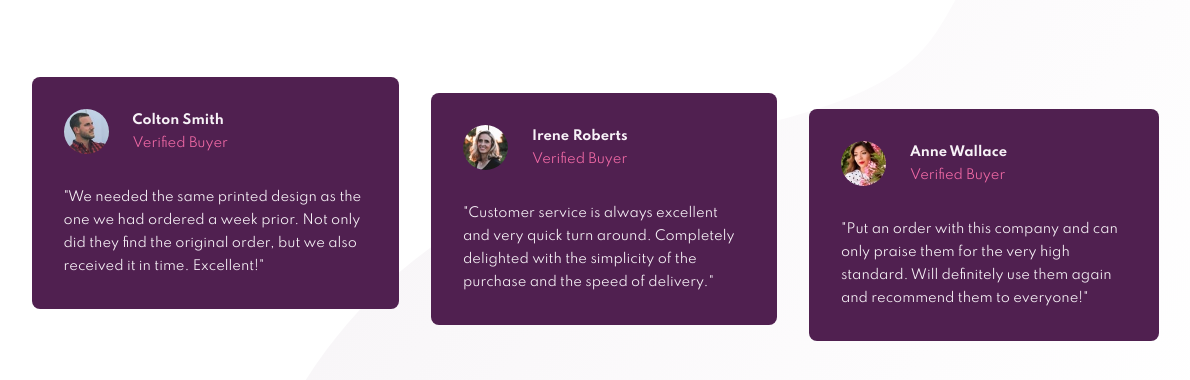
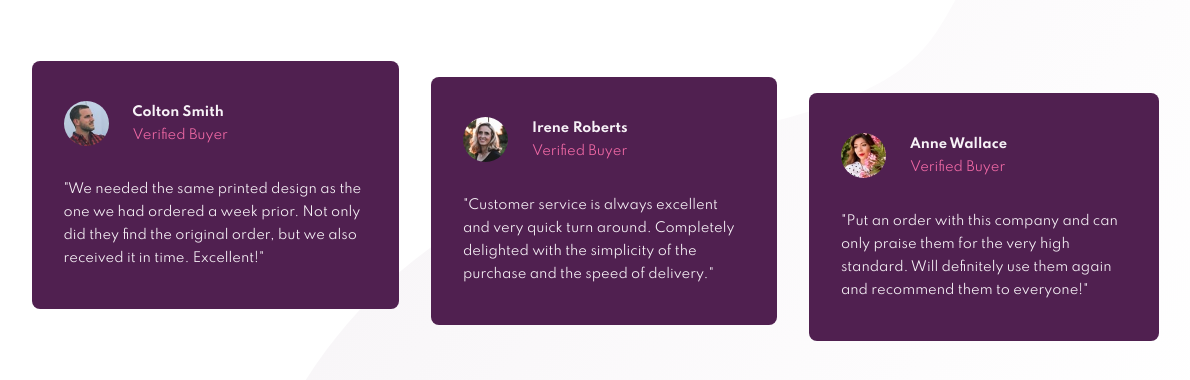
Before and after one commit to cnguyen-13/social-proof, a plain HTML site: page index.html in a window 1536 px wide. Shown: the part 370-750 px from the top of the page, without its empty margins (173-1363 px from the left). Drawn offline with Linux system fonts and the light colour scheme.

Commit message:
Adjusted comment padding CSS

```diff
--- a/sass/_comments.scss
+++ b/sass/_comments.scss
@@ -39,7 +39,10 @@
     #comments {
         flex-direction: row;
         gap: 2rem;
+    }
 
+    .comment {
+        padding: 2.5rem 2rem;
     }
 
     .comment-1 {}
--- a/sass/_layout.scss
+++ b/sass/_layout.scss
@@ -12,7 +12,7 @@
         padding-top: 7.75rem;
         max-width: 1175px;
         display: grid;
-        gap: 5rem 12.5rem;
+        gap: 4rem 12.5rem;
         grid-template-columns: repeat(2, 1fr);
     }
 
--- a/sass/_maintext.scss
+++ b/sass/_maintext.scss
@@ -1,10 +1,10 @@
 #main-text {
     text-align: center;
     margin-top: 3rem;
+    color: $color-primary;
 }
 
 .main-title {
-    color: $color-primary;
     line-height: 1;
     margin-bottom: 1.5rem;
 }
@@ -13,7 +13,6 @@
     font-size: 13px;
     letter-spacing: 0.5px;
     font-weight: 500;
-    color: $color-primary;
 }
 
 @media (min-width: 1440px) {
```
Also changed, not shown: styles/styles.css.
